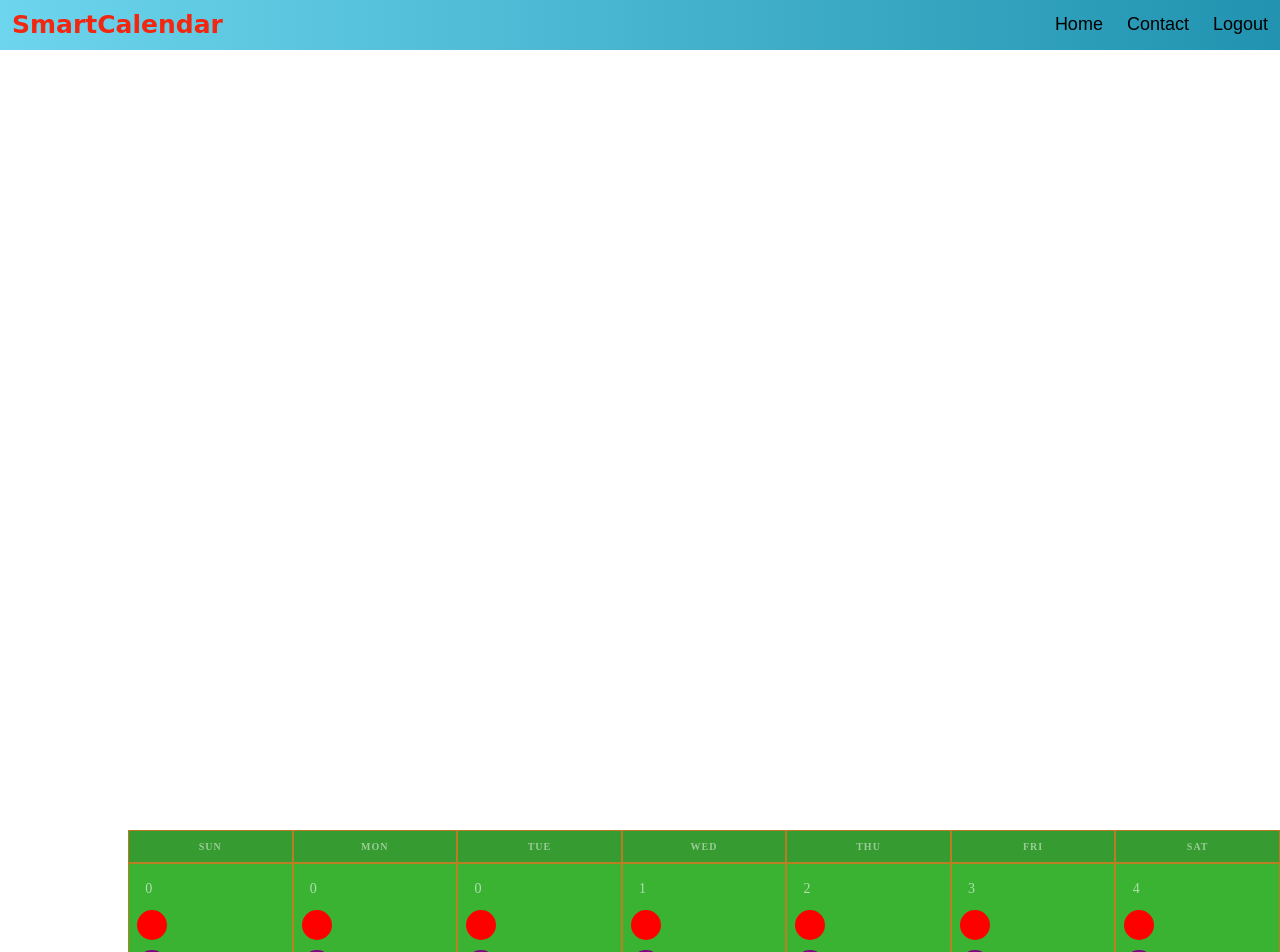
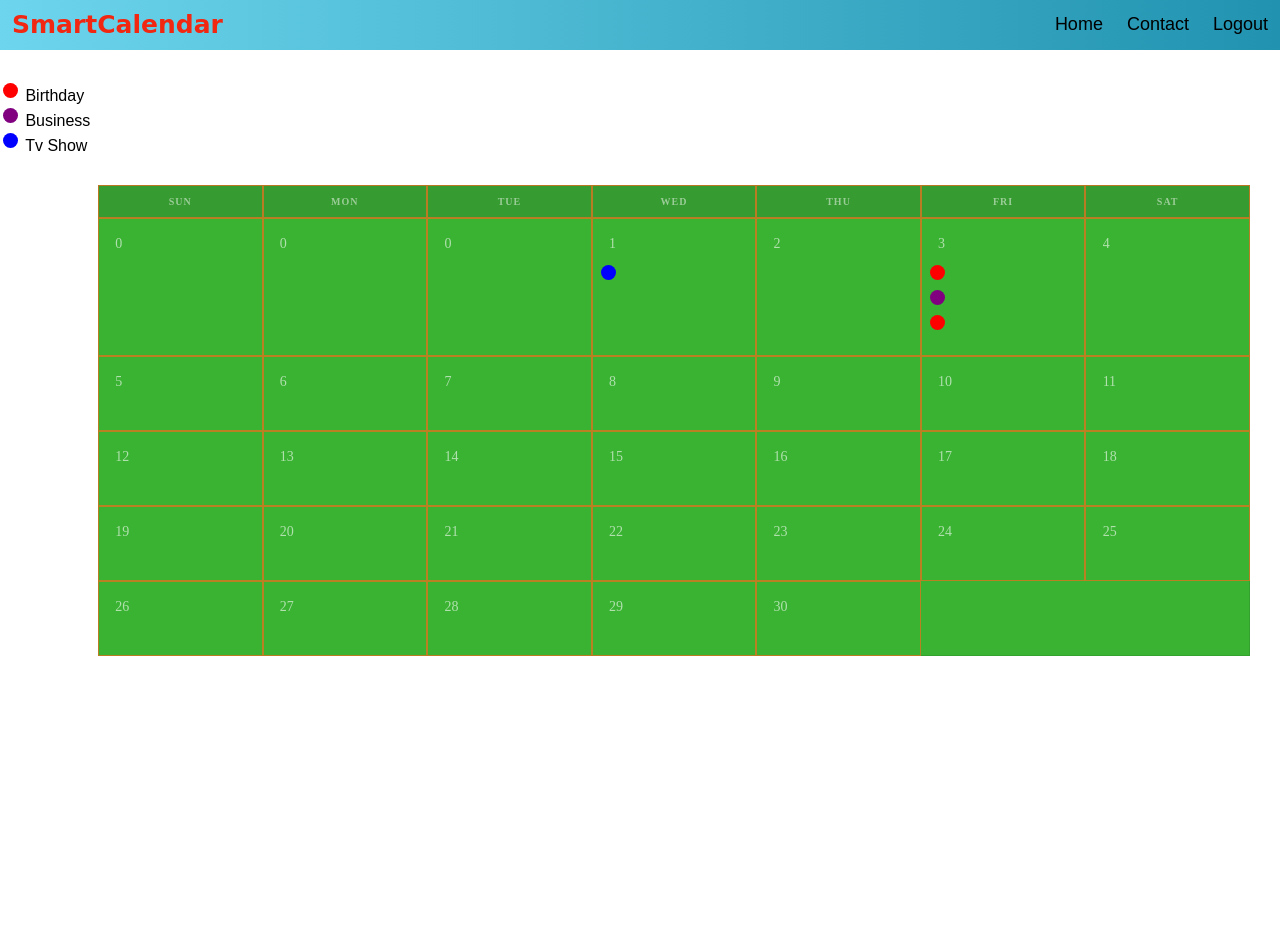
Before and after one commit to niraz888/SCalendar, an Angular app in the folder angular-client/client/: page /dashboard/calendar in a window 1280 px wide. Shown: the top 952 px of the page. After the commit the page ends 800 px from the top, so only its background shows below. Built offline with nearby package versions, Linux system fonts and the light colour scheme.

Commit message:
add events route

```diff
--- a/angular-client/client/src/app/calendar/calendar.component.css
+++ b/angular-client/client/src/app/calendar/calendar.component.css
@@ -1,6 +1,6 @@
 body { margin: 12; }
 
-table { width: 90%;float:right; box-sizing: border-box; box-shadow: inset 0px 0px 0px 1px rgba(0,0,0,0.1); font-family: 'Ubuntu'; /*border-collapse: collapse;*/ border-spacing: 0; background-color: #3ab333; }
+table { margin:30px;width:90%;float:right; box-sizing: border-box; box-shadow: inset 0px 0px 0px 1px rgba(0,0,0,0.1); font-family: 'Ubuntu'; /*border-collapse: collapse;*/ border-spacing: 0; background-color: #3ab333; }
 
 th, td { border: 1px solid rgba(221, 116, 31, 0.788); box-sizing: border-box; }
 
@@ -14,8 +14,8 @@ td { width: 14.285%; transition: all 0.3s; font-size: 14px; color: rgba(255,255,
 span.number { margin-left: 10% }
 
 .dot {
-    height: 30px;
-    width: 30px;
+    height: 15px;
+    width: 15px;
     border-radius: 50%;
     display: inline-block;
     margin: 3px;
--- a/angular-client/client/src/app/calendar/calendar.component.html
+++ b/angular-client/client/src/app/calendar/calendar.component.html
@@ -1,4 +1,12 @@
-<table style="margin-top: 30px;">
+<div style="margin-top: 30px;">
+  <span class="dot" style="background-color: red;"></span> Birthday
+  <br>
+  <span class="dot" style="background-color: purple;"></span> Business
+  <br>
+  <span class="dot" style="background-color: blue;"></span> Tv Show
+
+</div>
+<table>
   <tr>
     <th class="day-name">Sun</th>
     <th class="day-name">Mon</th>
@@ -13,8 +21,8 @@
     <td *ngFor="let d of calendar | slice:0:7;index as k;" class="day">
       <span class="number">{{d}}</span>
       <div class="events">
-        <div *ngFor="let e of events">
-          <a mat-raised-button  matTooltip="{{e.name}}" aria-label="Button that displays a tooltip when focused or hovered over">
+        <div *ngFor="let e of events;">
+          <a *ngIf="e.start.getDate() == d" mat-raised-button  matTooltip="{{e.name}}" aria-label="Button that displays a tooltip when focused or hovered over">
           <span class="dot" [ngStyle]="{'background-color': getColor(e.type)}">
     </span>
   </a>
--- a/angular-client/client/src/app/calendar/calendar.component.ts
+++ b/angular-client/client/src/app/calendar/calendar.component.ts
@@ -29,7 +29,7 @@ export class CalendarComponent implements OnInit {
     var event1 = new Event('mangal', 'this is mangal', EventType.birthday, new Date("2020-04-03 12:30:00"));
     var event2 = new Event('meeting', 'this is mangal', EventType.business, new Date("2020-04-03 12:30:00"));
     var event3 = new Event('TvShow', 'this is mangal', EventType.TvShow, new Date("2020-04-01 12:30:00"));
-    var event4 = new Event('mangal2', 'this is mangal', EventType.birthday, new Date("2020-04-02 12:30:00"));
+    var event4 = new Event('mangal2', 'this is mangal', EventType.birthday, new Date("2020-04-03 12:30:00"));
     this.events.push(event1);
     this.events.push(event2);
     this.events.push(event3);
--- a/angular-client/client/src/app/dashboard/dashboard.component.html
+++ b/angular-client/client/src/app/dashboard/dashboard.component.html
@@ -7,5 +7,6 @@
     <a href="/login">Logout</a>
   </div>
 </div>
+
+<router-outlet></router-outlet>
 </body>
-<router-outlet></router-outlet>
```
Also changed, not shown: 2 other files (tests, documents, lock files or other folders).
